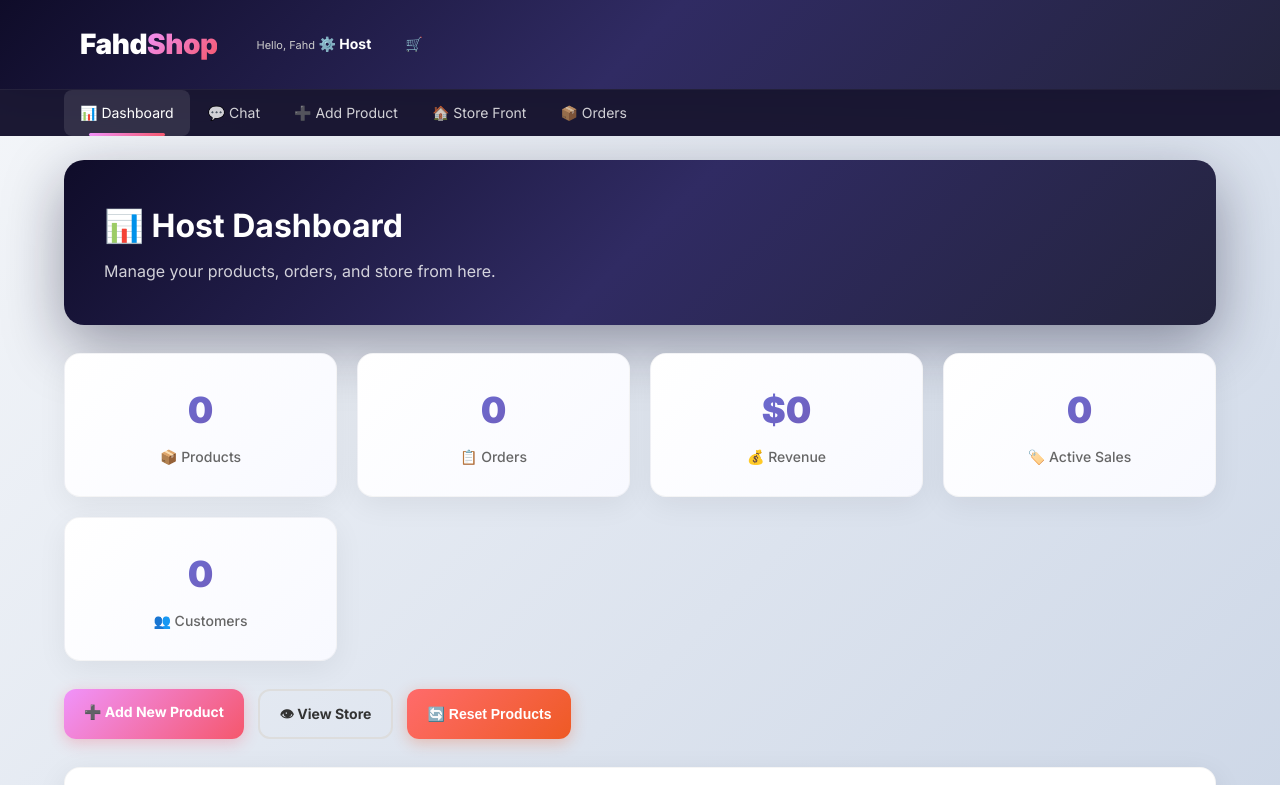
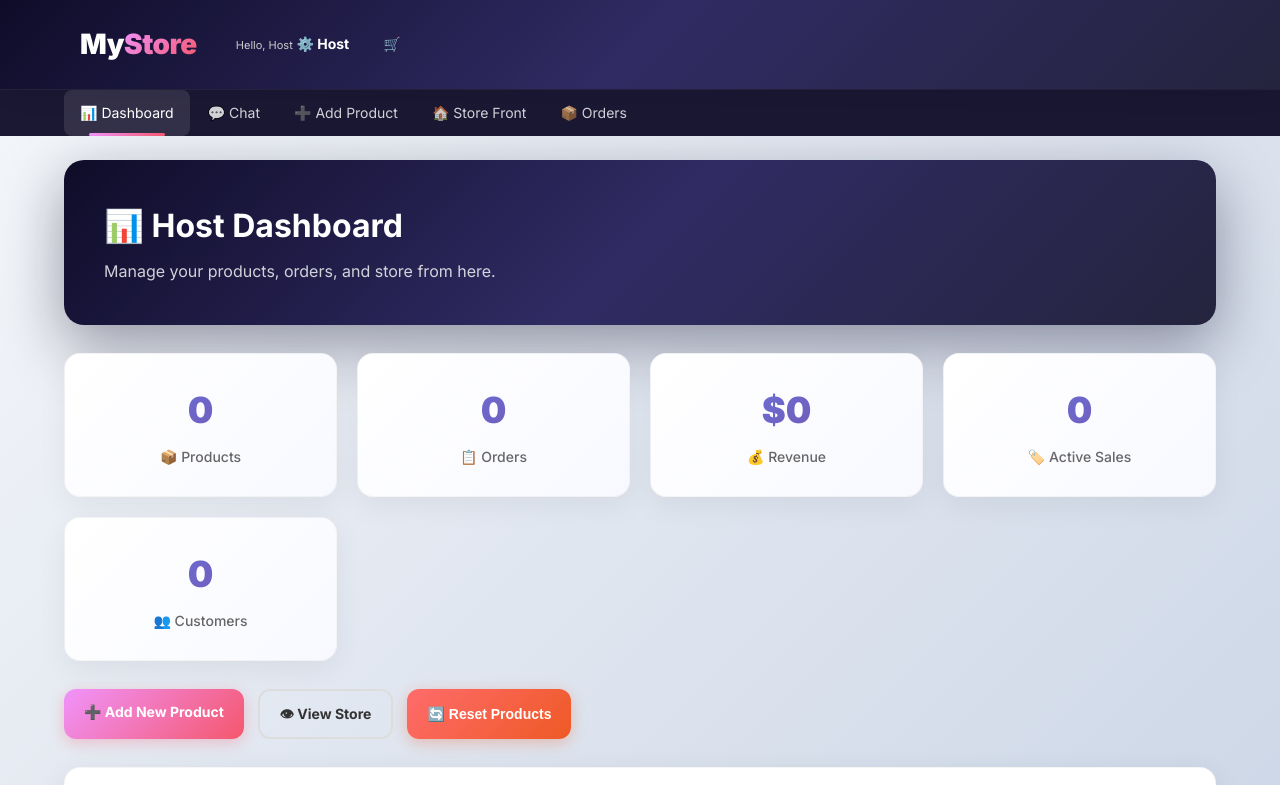
Before and after one commit to ammarmo123rika-del/Fahd_Shop, a website: page admin.html in a window 1280 px wide. Shown: the top 785 px of the page. Drawn offline with Linux system fonts and the light colour scheme.

Commit message:
Fix store name branding to My Store everywhere
🤖 Generated with Codebuff
Co-Authored-By: Codebuff <noreply@codebuff.com>

```diff
--- a/admin.html
+++ b/admin.html
@@ -10,10 +10,10 @@
 
 <div class="header">
   <div class="header-top">
-    <a class="logo" href="index.html">Fahd<span>Shop</span></a>
+    <a class="logo" href="index.html">My<span>Store</span></a>
     <div class="header-links">
       <a class="loginLink" href="login.html">
-        <span class="label">Hello, Fahd</span>
+        <span class="label">Hello, Host</span>
         <span class="value">⚙️ Host</span>
       </a>
       <a href="cart.html" class="cart-link">
```
Also changed, not shown: account.html (+1 -1 lines), add-product.html (+2 -2 lines), books.html (+1 -1 lines), cart.html (+1 -1 lines), categories.html (+1 -1 lines), chat.html (+1 -1 lines), checkout.html (+1 -1 lines), contact.html (+1 -1 lines), index.html (+1 -1 lines), login.html (+1 -1 lines), orders.html (+1 -1 lines), product.html (+1 -1 lines), products.html (+1 -1 lines), signup.html (+1 -1 lines), 1 more files.
